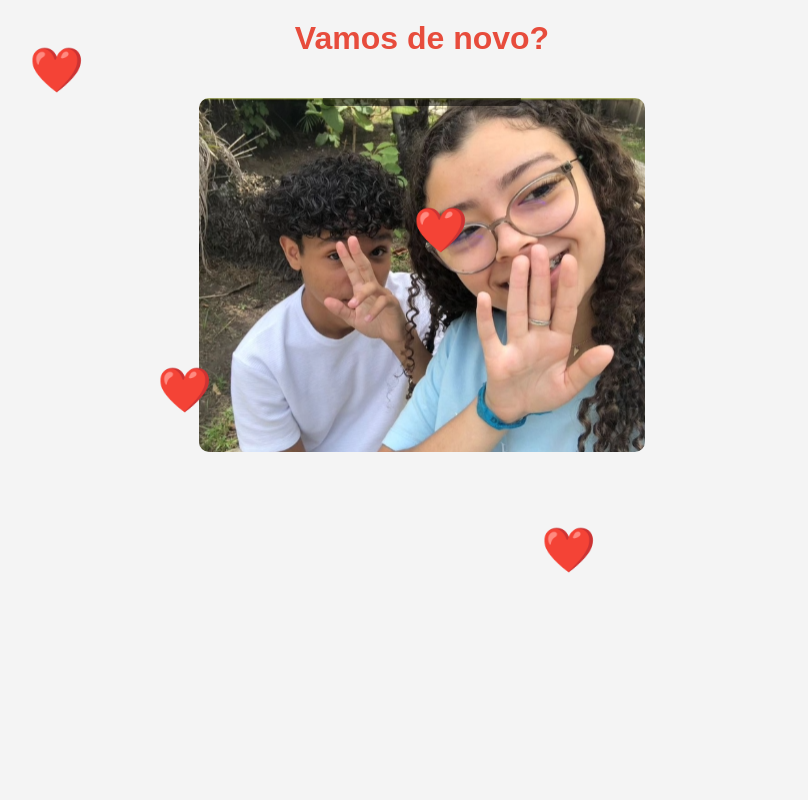
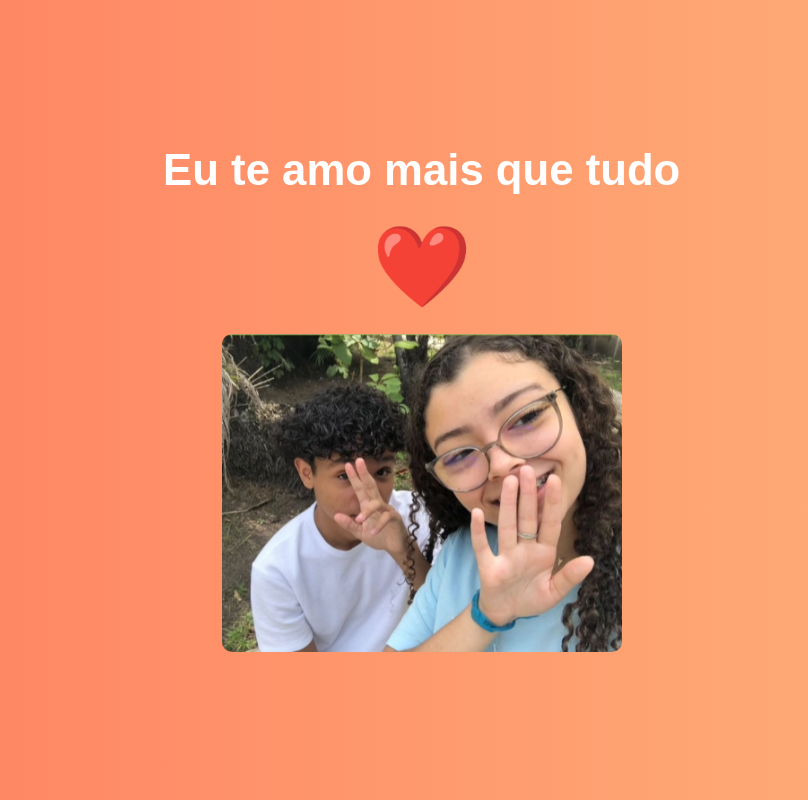
Before and after one commit to znxkdv/znxkdv, a plain HTML site: page index.html in a window 1280 px wide. Shown: the whole page, without its empty margins (218-1026 px from the left). Drawn offline with Linux system fonts and the light colour scheme.

Commit message:
Update index.html

```diff
--- a/index.html
+++ b/index.html
@@ -1,90 +1,67 @@
 <!DOCTYPE html>
-<html lang="pt-BR">
+<html lang="pt-br">
 <head>
     <meta charset="UTF-8">
     <meta name="viewport" content="width=device-width, initial-scale=1.0">
-    <title>Vamos de novo?</title>
+    <title>Eu te amo mais que tudo</title>
     <style>
         body {
             font-family: Arial, sans-serif;
-            background-color: #f4f4f4;
+            background: linear-gradient(to right, #ff7e5f, #feb47b);
+            color: white;
+            text-align: center;
+            padding: 0;
             margin: 0;
-            padding: 0;
-            overflow-x: hidden;
-            text-align: center;
+            overflow: hidden;
         }
         h1 {
-            color: #e74c3c;
+            font-size: 2.5em;
             margin-top: 20px;
-            font-size: 2em;
+            font-weight: bold;
+            animation: heartbeat 1.5s infinite;
+            padding: 0 10px;
+        }
+        .heart {
+            font-size: 5em;
+            color: red;
+            animation: heart-beat 1s infinite;
         }
         .container {
             position: relative;
-            display: inline-block;
-            margin-top: 20px;
-            max-width: 100%;
-            overflow: hidden;
-        }
-        .legenda {
-            position: absolute;
-            top: -40px; /* Posição da legenda acima da imagem */
-            left: 50%;
-            transform: translateX(-50%);
-            background: rgba(0, 0, 0, 0.5);
-            color: white;
-            padding: 10px;
-            font-size: 24px;
-            border-radius: 5px;
-            z-index: 2;
+            height: 100vh;
+            display: flex;
+            justify-content: center;
+            align-items: center;
+            flex-direction: column;
         }
         .image {
-            width: 100%;
-            height: auto;
+            width: 70%;
+            max-width: 400px;
+            margin: 20px;
             border-radius: 10px;
         }
-        audio {
-            margin-top: 20px;
-            border-radius: 10px;
+        @keyframes heartbeat {
+            0% { transform: scale(1); }
+            50% { transform: scale(1.1); }
+            100% { transform: scale(1); }
         }
-        .heart {
-            position: absolute;
-            animation: heartAnimation 1.5s infinite;
-            font-size: 30px;
-            color: #e74c3c;
-        }
-        @keyframes heartAnimation {
-            0% { transform: translateY(0) scale(1); }
-            50% { transform: translateY(-30px) scale(1.5); }
-            100% { transform: translateY(0) scale(1); }
-        }
-        /* Responsividade */
-        @media (max-width: 768px) {
-            h1 {
-                font-size: 1.5em;
-            }
-            .legenda {
-                font-size: 18px;
-            }
+        @keyframes heart-beat {
+            0% { transform: scale(1); }
+            50% { transform: scale(1.2); }
+            100% { transform: scale(1); }
         }
     </style>
 </head>
 <body>
-    <h1>Vamos de novo?</h1>
-    <div class="container">
-        <div class="legenda">Vamos de novo?</div>
-        <img src="euevc.png" alt="Imagem Exemplo" class="image">
-    </div>
-
-    <!-- Adicionando música sem controles e autoplay -->
-    <audio autoplay>
+    <audio autoplay loop>
         <source src="euevc.mp3" type="audio/mp3">
-        Seu navegador não suporta o elemento de áudio.
+        Seu navegador não suporta o formato de áudio.
     </audio>
 
-    <!-- Corações flutuando -->
-    <div class="heart" style="top: 10%; left: 20%;">❤️</div>
-    <div class="heart" style="top: 30%; left: 50%;">❤️</div>
-    <div class="heart" style="top: 50%; left: 30%;">❤️</div>
-    <div class="heart" style="top: 70%; left: 60%;">❤️</div>
+    <div class="container">
+        <h1>Eu te amo mais que tudo</h1>
+        <div class="heart">❤️</div>
+        <img src="euevc.png" alt="Eu e você" class="image">
+    </div>
 </body>
 </html>
```
